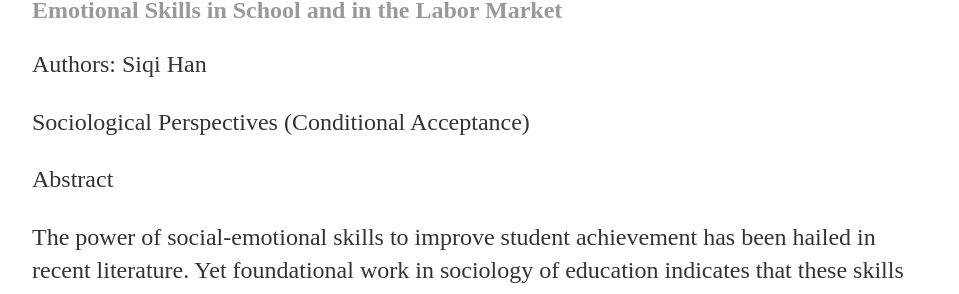
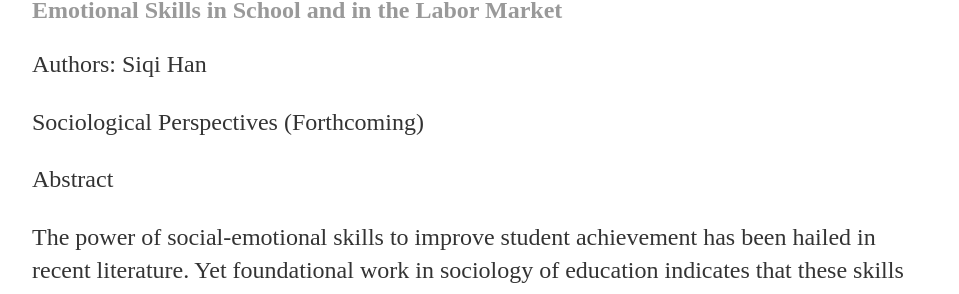
Before and after one commit to sqhsoc/sqhsoc.github.io, a Jekyll site: the page built from paper.html, in a window 1280 px wide and 900 px high. Shown: the part 128-422 px from the top of the window, without its empty margins (160-1119 px from the left). Built offline with Jekyll 4.4.1, drawn with Linux system fonts in a browser that asks for light colours.

Commit message:
paper status change

```diff
--- a/paper.html
+++ b/paper.html
@@ -8,7 +8,7 @@
 
 <p>	Authors: Siqi Han </p>
 
-<p> Sociological Perspectives (Conditional Acceptance) </p>
+<p> Sociological Perspectives (Forthcoming) </p>
 
 <p> Abstract </p>
 
```
